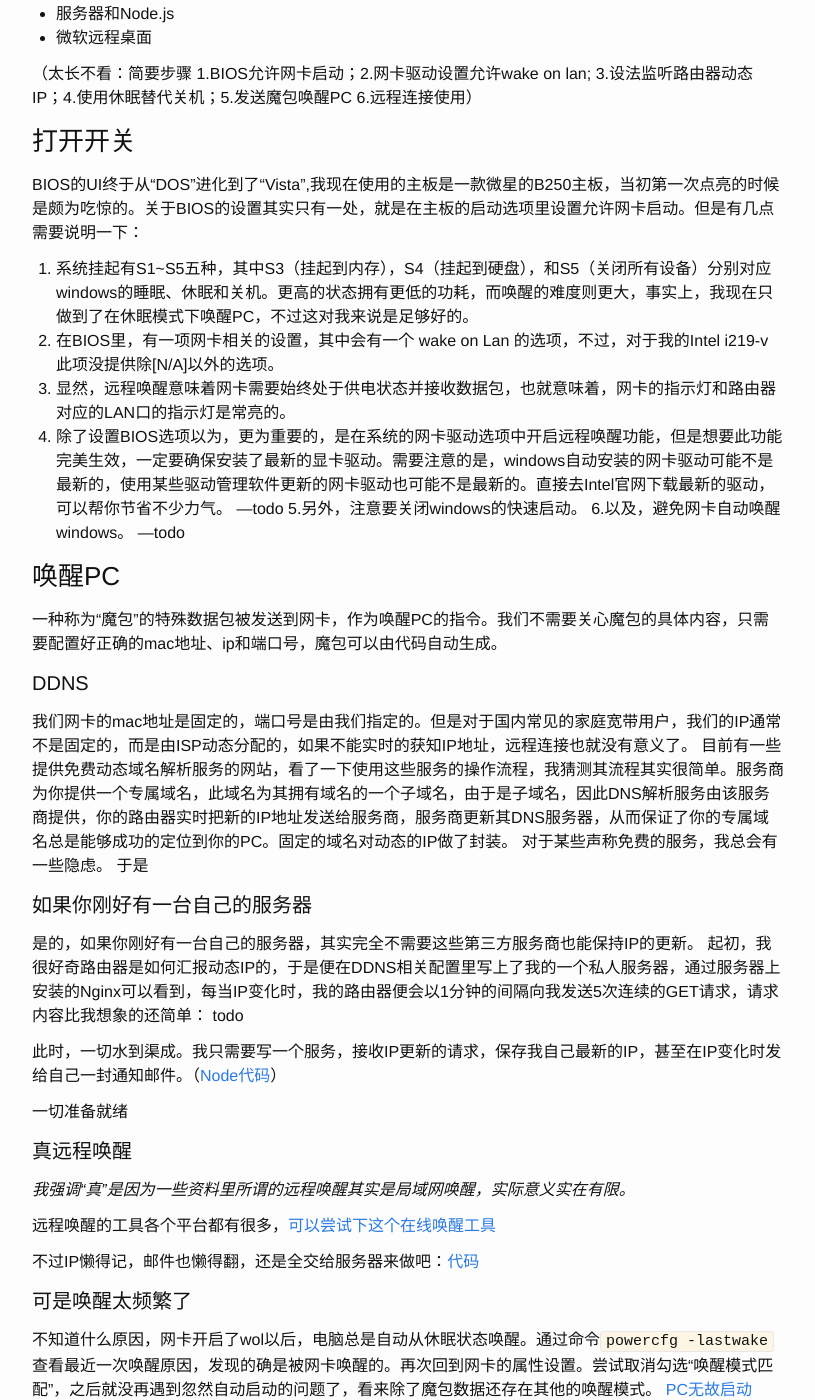
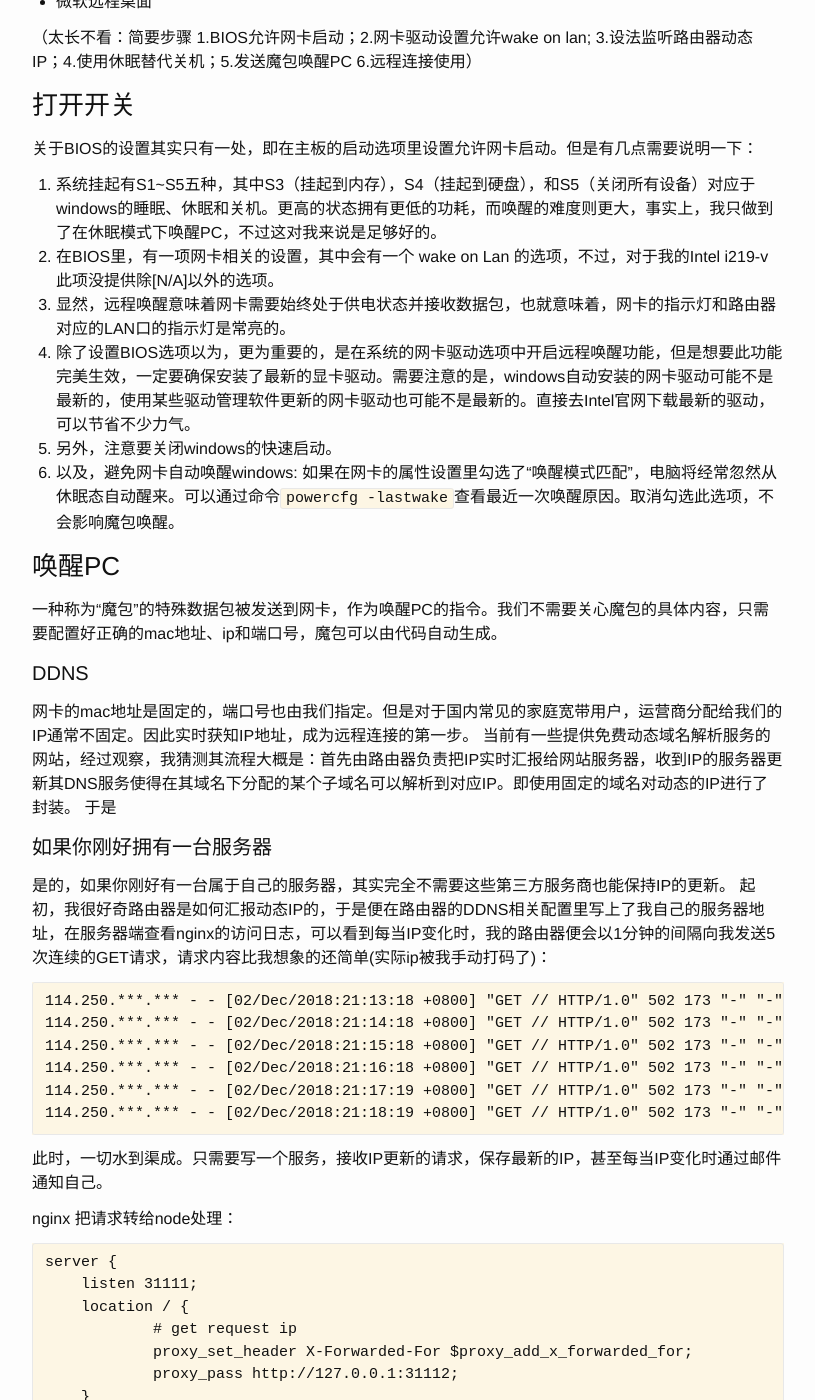
Before and after one commit to YangXinlei/yangxinlei.github.io, a Jekyll site: the page built from _posts/2018-10-20-wake on lan，ddns 和 真·远程桌面.md, in a window 1280 px wide and 1400 px high, scrolled down 377 px. Shown: the whole window, without its empty margins (232-1047 px from the left). Built offline with Jekyll 4.4.1, drawn with Linux system fonts in a browser that asks for light colours; some of the changed text lies outside the part shown.

Commit message:
完成wol

````diff
--- a/_posts/2018-10-20-wake on lan，ddns 和 真·远程桌面.md
+++ b/_posts/2018-10-20-wake on lan，ddns 和 真·远程桌面.md
@@ -6,9 +6,7 @@
 ---
 
 最近折腾出来一个很好玩的事情，分享一下
-现在，我可以自由的*开关*我的电脑，随时在不同设备上访问和使用，实在方便。
-
-~按照先例~，先列大纲，慢慢填
+现在，我可以自由的*开关*我的电脑，随时在不同设备上访问和使用，还挺方便实用的。
 
 ## 涉及内容
 
@@ -21,16 +19,14 @@
 
 ### 打开开关
 
-BIOS的UI终于从“DOS”进化到了“Vista”,我现在使用的主板是一款微星的B250主板，当初第一次点亮的时候是颇为吃惊的。关于BIOS的设置其实只有一处，就是在主板的启动选项里设置允许网卡启动。但是有几点需要说明一下：
-1. 系统挂起有S1~S5五种，其中S3（挂起到内存），S4（挂起到硬盘），和S5（关闭所有设备）分别对应windows的睡眠、休眠和关机。更高的状态拥有更低的功耗，而唤醒的难度则更大，事实上，我现在只做到了在休眠模式下唤醒PC，不过这对我来说是足够好的。
+关于BIOS的设置其实只有一处，即在主板的启动选项里设置允许网卡启动。但是有几点需要说明一下：
+1. 系统挂起有S1~S5五种，其中S3（挂起到内存），S4（挂起到硬盘），和S5（关闭所有设备）对应于windows的睡眠、休眠和关机。更高的状态拥有更低的功耗，而唤醒的难度则更大，事实上，我只做到了在休眠模式下唤醒PC，不过这对我来说是足够好的。
 2. 在BIOS里，有一项网卡相关的设置，其中会有一个 wake on Lan 的选项，不过，对于我的Intel i219-v 此项没提供除[N/A]以外的选项。
 3. 显然，远程唤醒意味着网卡需要始终处于供电状态并接收数据包，也就意味着，网卡的指示灯和路由器对应的LAN口的指示灯是常亮的。
-4. 除了设置BIOS选项以为，更为重要的，是在系统的网卡驱动选项中开启远程唤醒功能，但是想要此功能完美生效，一定要确保安装了最新的显卡驱动。需要注意的是，windows自动安装的网卡驱动可能不是最新的，使用某些驱动管理软件更新的网卡驱动也可能不是最新的。直接去Intel官网下载最新的驱动，可以帮你节省不少力气。
- ---todo
-5.另外，注意要关闭windows的快速启动。
-6.以及，避免网卡自动唤醒windows。
----todo
-
+4. 除了设置BIOS选项以为，更为重要的，是在系统的网卡驱动选项中开启远程唤醒功能，但是想要此功能完美生效，一定要确保安装了最新的显卡驱动。需要注意的是，windows自动安装的网卡驱动可能不是最新的，使用某些驱动管理软件更新的网卡驱动也可能不是最新的。直接去Intel官网下载最新的驱动，可以节省不少力气。
+5. 另外，注意要关闭windows的快速启动。
+6. 以及，避免网卡自动唤醒windows:
+如果在网卡的属性设置里勾选了“唤醒模式匹配”，电脑将经常忽然从休眠态自动醒来。可以通过命令`powercfg -lastwake`查看最近一次唤醒原因。取消勾选此选项，不会影响魔包唤醒。
 
 ### 唤醒PC
 
@@ -38,43 +34,69 @@
 
 #### DDNS
 
-我们网卡的mac地址是固定的，端口号是由我们指定的。但是对于国内常见的家庭宽带用户，我们的IP通常不是固定的，而是由ISP动态分配的，如果不能实时的获知IP地址，远程连接也就没有意义了。
-目前有一些提供免费动态域名解析服务的网站，看了一下使用这些服务的操作流程，我猜测其流程其实很简单。服务商为你提供一个专属域名，此域名为其拥有域名的一个子域名，由于是子域名，因此DNS解析服务由该服务商提供，你的路由器实时把新的IP地址发送给服务商，服务商更新其DNS服务器，从而保证了你的专属域名总是能够成功的定位到你的PC。固定的域名对动态的IP做了封装。 对于某些声称免费的服务，我总会有一些隐虑。
+网卡的mac地址是固定的，端口号也由我们指定。但是对于国内常见的家庭宽带用户，运营商分配给我们的IP通常不固定。因此实时获知IP地址，成为远程连接的第一步。
+当前有一些提供免费动态域名解析服务的网站，经过观察，我猜测其流程大概是：首先由路由器负责把IP实时汇报给网站服务器，收到IP的服务器更新其DNS服务使得在其域名下分配的某个子域名可以解析到对应IP。即使用固定的域名对动态的IP进行了封装。
 于是
 
-#### 如果你刚好有一台自己的服务器
+#### 如果你刚好拥有一台服务器
 
-是的，如果你刚好有一台自己的服务器，其实完全不需要这些第三方服务商也能保持IP的更新。
-起初，我很好奇路由器是如何汇报动态IP的，于是便在DDNS相关配置里写上了我的一个私人服务器，通过服务器上安装的Nginx可以看到，每当IP变化时，我的路由器便会以1分钟的间隔向我发送5次连续的GET请求，请求内容比我想象的还简单：
-todo
+是的，如果你刚好有一台属于自己的服务器，其实完全不需要这些第三方服务商也能保持IP的更新。
+起初，我很好奇路由器是如何汇报动态IP的，于是便在路由器的DDNS相关配置里写上了我自己的服务器地址，在服务器端查看nginx的访问日志，可以看到每当IP变化时，我的路由器便会以1分钟的间隔向我发送5次连续的GET请求，请求内容比我想象的还简单(实际ip被我手动打码了)：
 
-此时，一切水到渠成。我只需要写一个服务，接收IP更新的请求，保存我自己最新的IP，甚至在IP变化时发给自己一封通知邮件。（[Node代码](todo)）
+```
+114.250.***.*** - - [02/Dec/2018:21:13:18 +0800] "GET // HTTP/1.0" 502 173 "-" "-" "-"
+114.250.***.*** - - [02/Dec/2018:21:14:18 +0800] "GET // HTTP/1.0" 502 173 "-" "-" "-"
+114.250.***.*** - - [02/Dec/2018:21:15:18 +0800] "GET // HTTP/1.0" 502 173 "-" "-" "-"
+114.250.***.*** - - [02/Dec/2018:21:16:18 +0800] "GET // HTTP/1.0" 502 173 "-" "-" "-"
+114.250.***.*** - - [02/Dec/2018:21:17:19 +0800] "GET // HTTP/1.0" 502 173 "-" "-" "-"
+114.250.***.*** - - [02/Dec/2018:21:18:19 +0800] "GET // HTTP/1.0" 502 173 "-" "-" "-"
+```
+
+此时，一切水到渠成。只需要写一个服务，接收IP更新的请求，保存最新的IP，甚至每当IP变化时通过邮件通知自己。
+
+nginx 把请求转给node处理：
+
+```
+server {
+    listen 31111;
+    location / {
+            # get request ip
+            proxy_set_header X-Forwarded-For $proxy_add_x_forwarded_for;
+            proxy_pass http://127.0.0.1:31112;
+    }
+}
+```
+
+使用Node处理路由器的IP更新请求：（[github地址](https://github.com/YangXinlei/MyCloudPC/blob/master/ddns_report.js)）
 
 一切准备就绪
 
 #### 真远程唤醒
 
-*我强调“真”是因为一些资料里所谓的远程唤醒其实是局域网唤醒，实际意义实在有限。*
+*强调“真”是因为一些资料里所谓的远程唤醒其实是局域网唤醒，实际意义实在有限。*
 
-远程唤醒的工具各个平台都有很多，[可以尝试下这个在线唤醒工具](https://www.depicus.com/wake-on-lan/woli)
+远程唤醒的工具各个平台都有，甚至有一些网站也提供[在线唤醒工具](https://www.depicus.com/wake-on-lan/woli)
 
-不过IP懒得记，邮件也懒得翻，还是全交给服务器来做吧：[代码](todo)
+借助一些[开源工具](https://github.com/agnat/node_wake_on_lan), 也可以交给服务器来做：
 
-#### 可是唤醒太频繁了
+nginx 配置和上面类似，转交给node做唤醒：
 
-不知道什么原因，网卡开启了wol以后，电脑总是自动从休眠状态唤醒。通过命令`powercfg -lastwake`查看最近一次唤醒原因，发现的确是被网卡唤醒的。再次回到网卡的属性设置。尝试取消勾选“唤醒模式匹配”，之后就没再遇到忽然自动启动的问题了，看来除了魔包数据还存在其他的唤醒模式。
-[PC无故启动troubleshoot链接](https://www.howtogeek.com/122954/how-to-prevent-your-computer-from-waking-up-accidentally/)
+```
+#wakeup home pc
+location /wake {
+    proxy_pass http://127.0.0.1:31113;
+}
+```
 
-## 剩下的就交给远程桌面
+[使用Node.js实现的唤醒接口](https://github.com/YangXinlei/MyCloudPC/blob/master/wakeup.js)
 
-## 远程桌面
+### 远程桌面
 
-微软远程桌面（RD Client）在主流平台都有提供，如果你是mac系统，目前App Store下架了， 国内ID可以考虑下载beta版。配置很简单，上图
-todo
-
+微软远程桌面（RD Client）在主流平台都有提供，如果是mac系统，目前App Store下架了，国内ID可以考虑下载beta版。配置很简单:
+![RDConf](/src/images/20181020/RDConf.png)
 
 ### 结果很酷
 
-现在，我随时随地都可以在我的任何设备上访问我家里的电脑。无论是我的 MacBook, iPad 还是我4寸的iPhone SE。前两天在公司刷IT之家，看到尘埃4 Steam上搞特价，我连上家里PC，打开steam，下单，安装，甚至还*小窗*玩了会儿。
+现在，我随时随地都可以在我的 MBP, iPad，小米，甚至我4寸的SE上访问家里的主机啦。前两天在公司刷IT之家，看到Steam上尘埃4搞特价，于是随手连上家里的PC，打开steam，下单，安装，甚至还*小窗*玩了一小会儿。
 
-小窗的原因不是因为在公司，而是带宽不够。即便尽可能把窗口开到最小，其帧率大概也没超过10吧。想自己搭“云游戏”的还需要再等等。
+小窗的原因不是因为在公司，而是带宽不够。即便尽可能把窗口开到最小，帧率大概也没超过10吧。想自己搭一个“云游戏主机”还需要再等等。
````
Also changed, not shown: src/images/20181020/RDConf.png (added).
